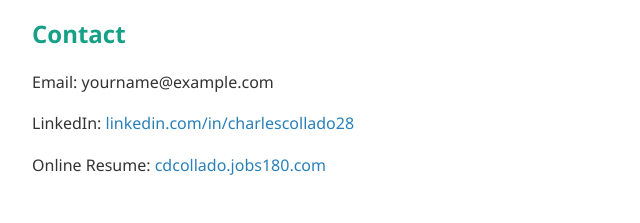
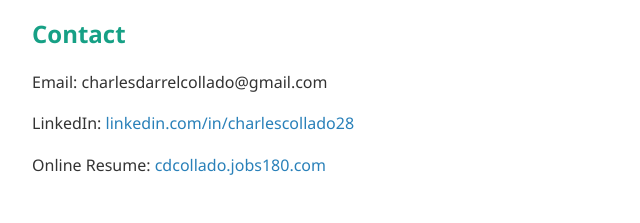
Before and after one commit to charlescollado28/charlescollado-portfolio, a plain HTML site: page index.html in a window 1280 px wide. Shown: the part 945-1168 px from the top of the page, 208-848 px from the left. Drawn offline with Linux system fonts and the light colour scheme.

Commit message:
Update index.html

```diff
--- a/index.html
+++ b/index.html
@@ -104,7 +104,7 @@
 
     <div class="section">
       <h2>Contact</h2>
-      <p>Email: yourname@example.com</p>
+      <p>Email: charlesdarrelcollado@gmail.com</p>
       <p>LinkedIn: <a href="https://www.linkedin.com/in/charlescollado28/" target="_blank">linkedin.com/in/charlescollado28</a></p>
       <p>Online Resume: <a href="https://cdcollado.jobs180.com" target="_blank">cdcollado.jobs180.com</a></p>
     </div>
```
